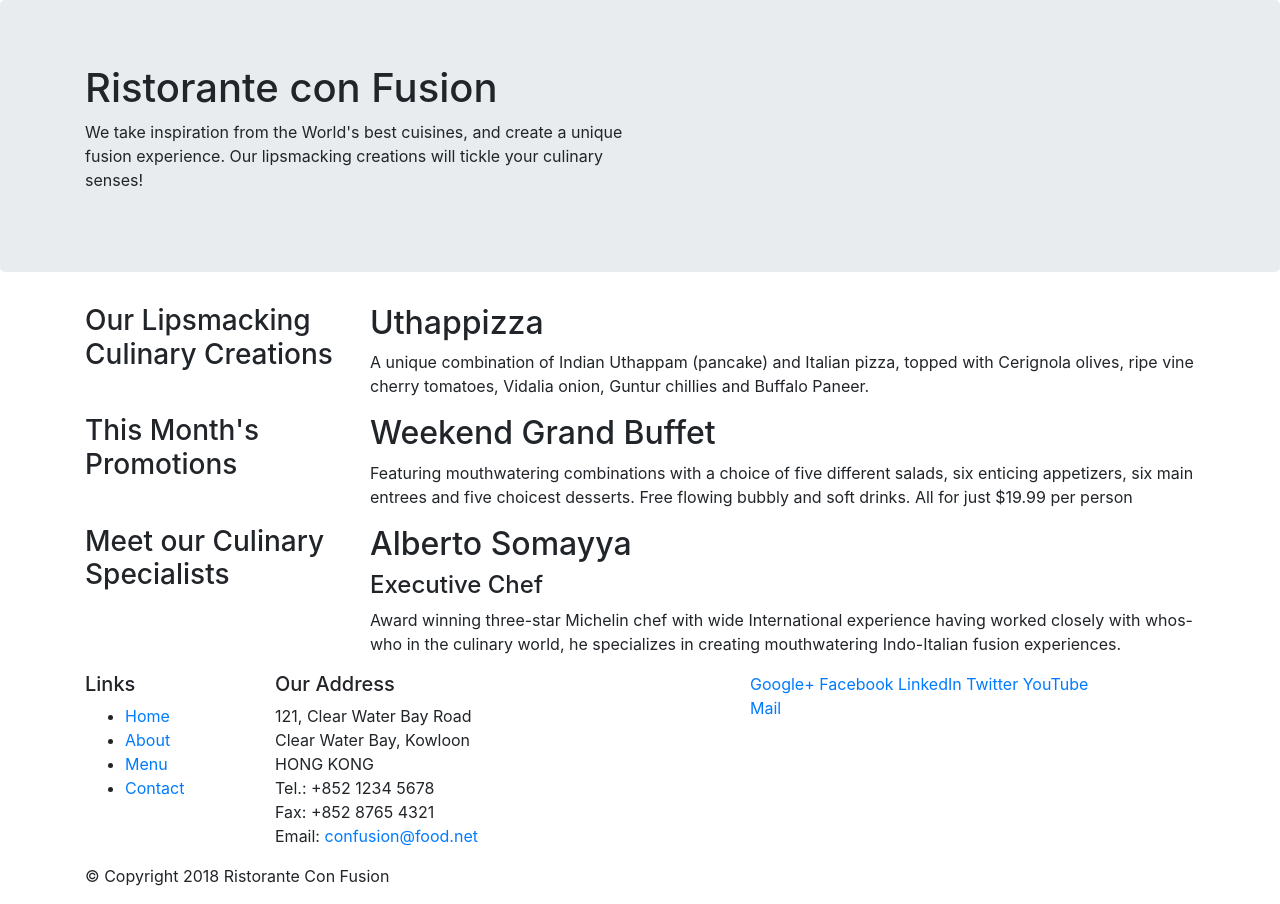
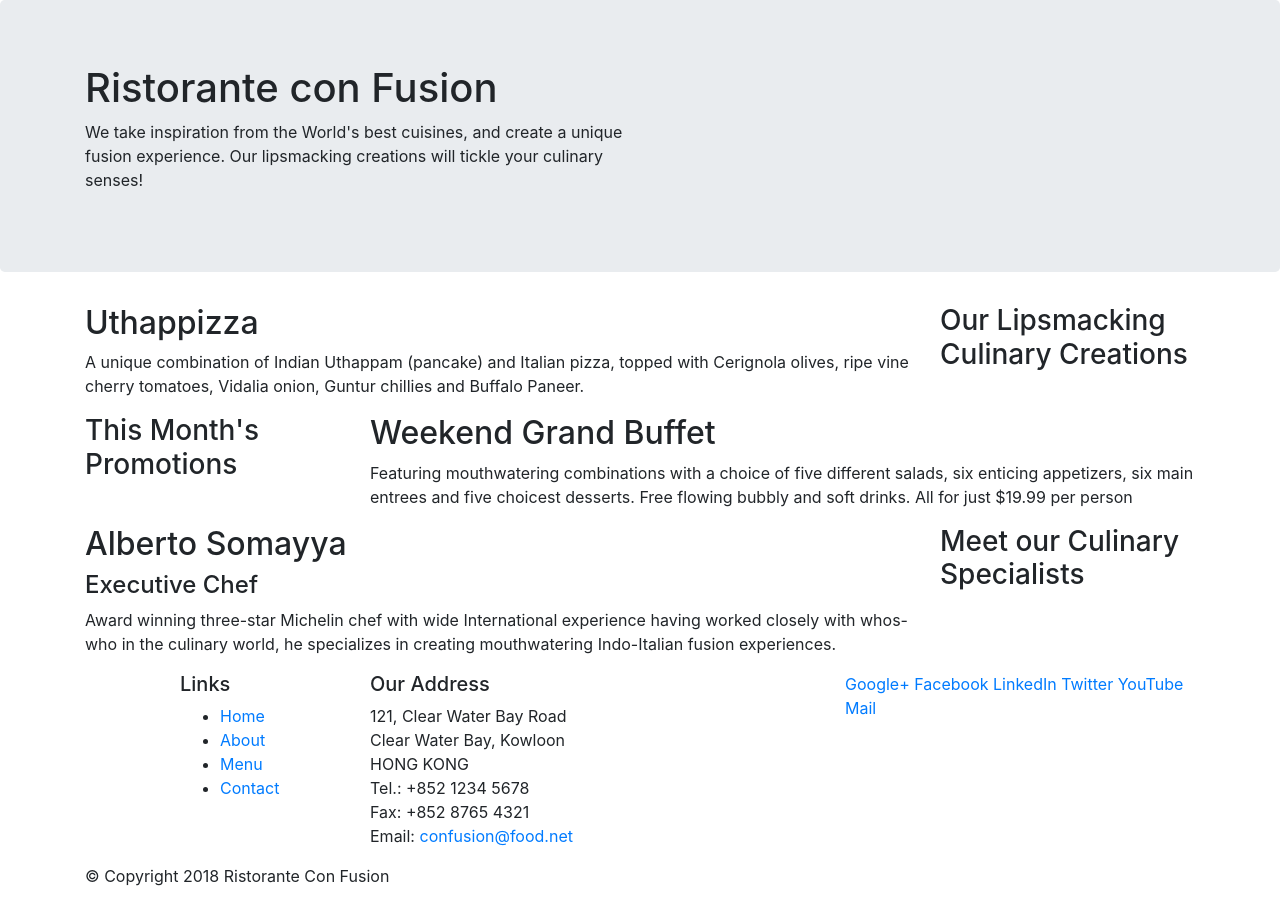
Before and after one commit to Rishab310/conFusion, a website: page index.html in a window 1280 px wide. Drawn offline with nearby package versions, Linux system fonts and the light colour scheme.

Commit message:
Bootstrap Grid Part 1

```diff
--- a/index.html
+++ b/index.html
@@ -29,10 +29,10 @@
 
     <div class="container">
         <div class="row">
-            <div class="col-12 col-sm-4 col-md-3">
+            <div class="col-12 col-sm-4 col-md-3 order-sm-last">
                 <h3>Our Lipsmacking Culinary Creations</h3>
             </div>
-            <div class="col col-sm col-md">
+            <div class="col col-sm col-md order-sm-first">
                 <h2>Uthappizza</h2>
                 <p>A unique combination of Indian Uthappam (pancake) and Italian pizza, topped with Cerignola olives, ripe vine cherry tomatoes, Vidalia onion, Guntur chillies and Buffalo Paneer.</p>
             </div>
@@ -50,10 +50,10 @@
         </div>
 
         <div class="row">
-            <div class="col-12 col-sm-4 col-md-3">
+            <div class="col-12 col-sm-4 col-md-3 order-sm-last">
                 <h3>Meet our Culinary Specialists</h3>
             </div>
-            <div class="col col-sm col-md">
+            <div class="col col-sm col-md order-sm-first">
                 <h2>Alberto Somayya</h2>
                 <h4>Executive Chef</h4>
                 <p>Award winning three-star Michelin chef with wide International experience having worked closely with whos-who in the culinary world, he specializes in creating mouthwatering Indo-Italian fusion experiences. </p>
@@ -64,7 +64,7 @@
     <footer>
         <div class="container">
             <div class="row">
-                <div class="col-4 col-sm-2">
+                <div class="col-4 offset-1 col-sm-2">
                     <h5>Links</h5>
                     <ul>
                         <li><a href="#">Home</a></li>
```
